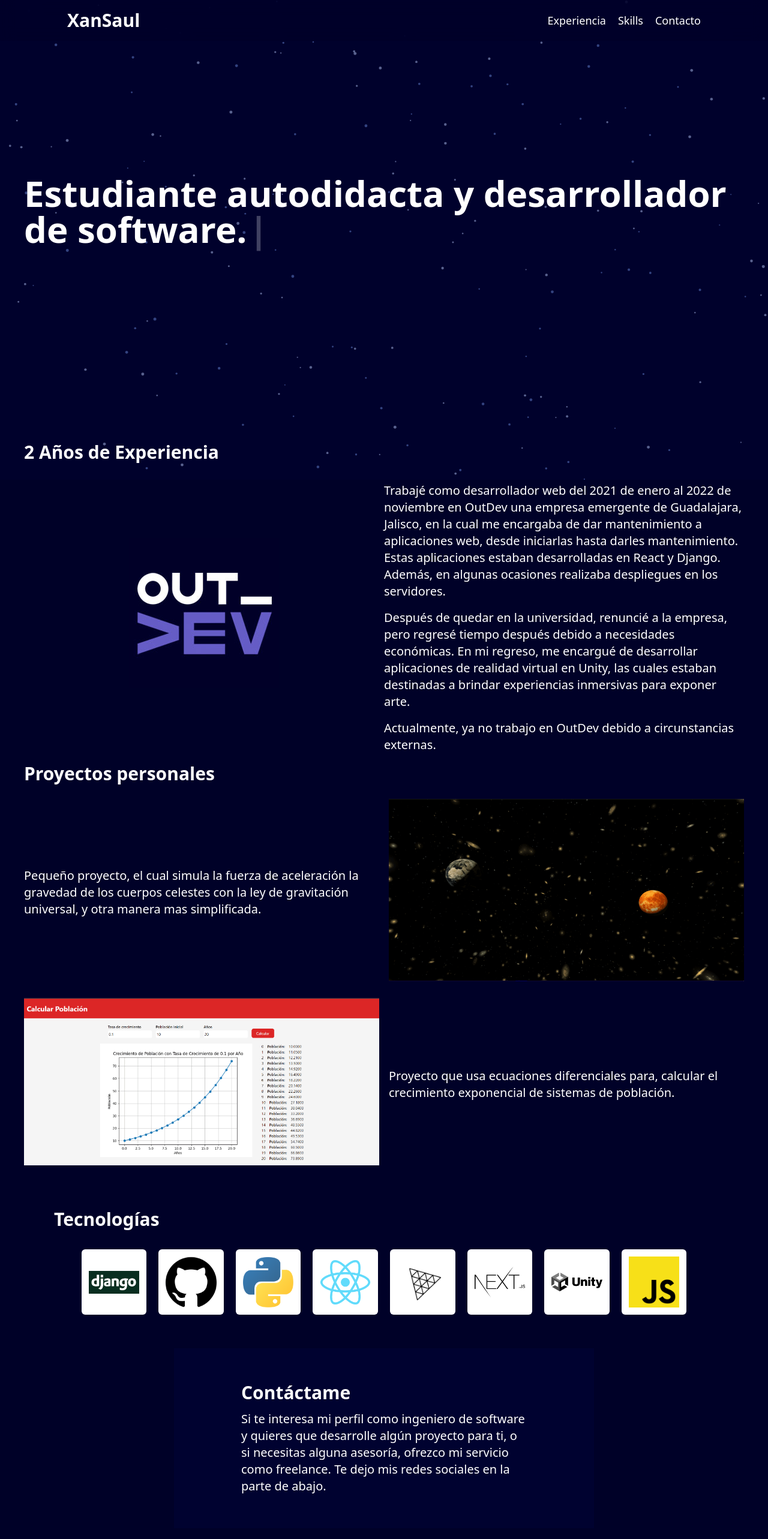
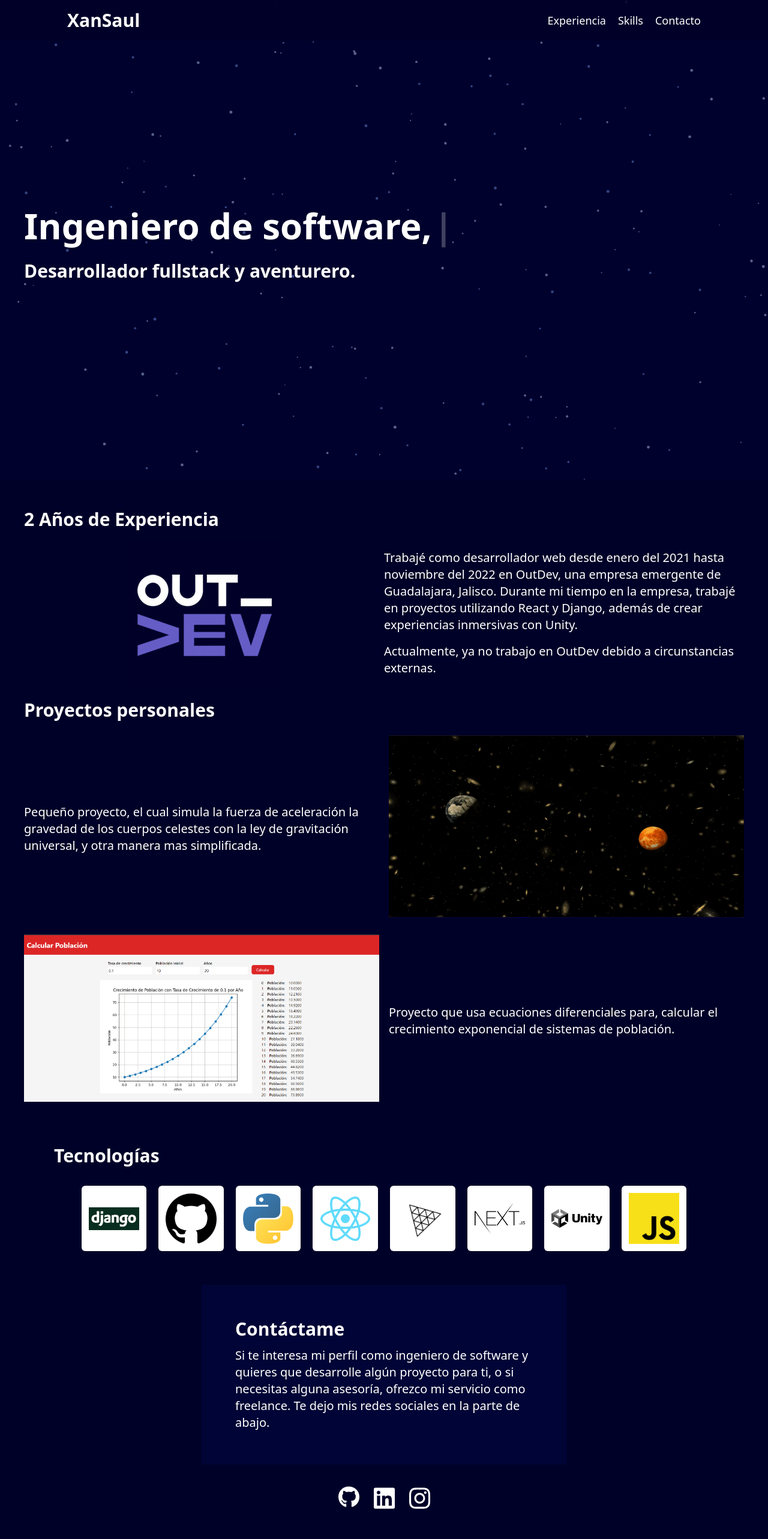
Before and after one commit to xansaul/Developer-Profile, a Next.js app: page / in a window 1280 px wide. Shown: the top 2566 px of the page at 60% size. Built offline with nearby package versions, Linux system fonts and the light colour scheme.

Commit message:
reduce information

```diff
--- a/components/information/Banner.tsx
+++ b/components/information/Banner.tsx
@@ -4,15 +4,16 @@ import { Typewriter } from "react-simple-typewriter";
 export const Banner = () => {
   return (
     <div>
-      <div className="flex md:justify-start justify-center items-center md:h-[43rem] h-[33rem]">
+      <div className="flex md:justify-center justify-center md:h-screen h-[40rem] flex-col gap-7">
         <h2 className="md:text-6xl text-5xl font-bold md:text-start text-center">
 
           <Typewriter
-            words={["Estudiante autodidacta y desarrollador de software."]}
+            words={["Ingeniero de software,"]}
             typeSpeed={60}
             cursor
           />
         </h2>
+        <h3 className="md:text-3xl text-2xl font-semibold md:text-start text-center">Desarrollador fullstack y aventurero.</h3>
       </div>
     </div>
   );
--- a/components/information/Contact.tsx
+++ b/components/information/Contact.tsx
@@ -4,8 +4,8 @@ export const Contact = () => {
   return (
     <div className="flex justify-center items-center mb-4 mt-10" id="contacto">
       <div
-        className="md:py-14 py-10 px-6 top-0 md:px-28
-                backdrop-blur-[2px] lg:w-7/12 md:w-6/12 w-12/12 bg-[#000845]/30
+        className="md:py-14 py-10 px-6 top-0 md:px-14
+                backdrop-blur-[2px] lg:w-[38rem]  w-12/12 bg-[#00073D]/70
                 "
       >
         <h3 className="mb-3 md:text-3xl text-2xl font-bold">Contáctame</h3>
--- a/components/information/Experience.tsx
+++ b/components/information/Experience.tsx
@@ -19,20 +19,10 @@ export const Experience = () => {
           />
           <div>
             <p className="mt-4 sm:text-xl">
-              Trabajé como desarrollador web del 2021 de enero al 2022 de
-              noviembre en OutDev una empresa emergente de Guadalajara, Jalisco,
-              en la cual me encargaba de dar mantenimiento a aplicaciones web,
-              desde iniciarlas hasta darles mantenimiento. Estas aplicaciones
-              estaban desarrolladas en React y Django. Además, en algunas
-              ocasiones realizaba despliegues en los servidores.
-            </p>
-            <p className="mt-4 sm:text-xl">
-              {" "}
-              Después de quedar en la universidad, renuncié a la empresa, pero
-              regresé tiempo después debido a necesidades económicas. En mi
-              regreso, me encargué de desarrollar aplicaciones de realidad
-              virtual en Unity, las cuales estaban destinadas a brindar
-              experiencias inmersivas para exponer arte.
+            Trabajé como desarrollador web desde enero del 2021 hasta noviembre del 2022 en OutDev,
+            una empresa emergente de Guadalajara, Jalisco.
+            Durante mi tiempo en la empresa, trabajé en proyectos utilizando React y Django,
+             además de crear experiencias inmersivas con Unity.
             </p>
             <p className="mt-4 sm:text-xl">
               {" "}
--- a/components/ui/Footer.tsx
+++ b/components/ui/Footer.tsx
@@ -4,7 +4,7 @@ export const Footer = () => {
   return (
     <footer className="w-full h-auto p-3 ">
       <div className="flex flex-wrap gap-5 items-center justify-center sm:mx-32">
-        <div className="flex gap-6 mb-20  ">
+        <div className="flex gap-6 md:mb-16 mb-6 ">
           <a href="https://github.com/XanSaulDev" target="_blank">
             <Image
               src="/svg/github.svg"
```
